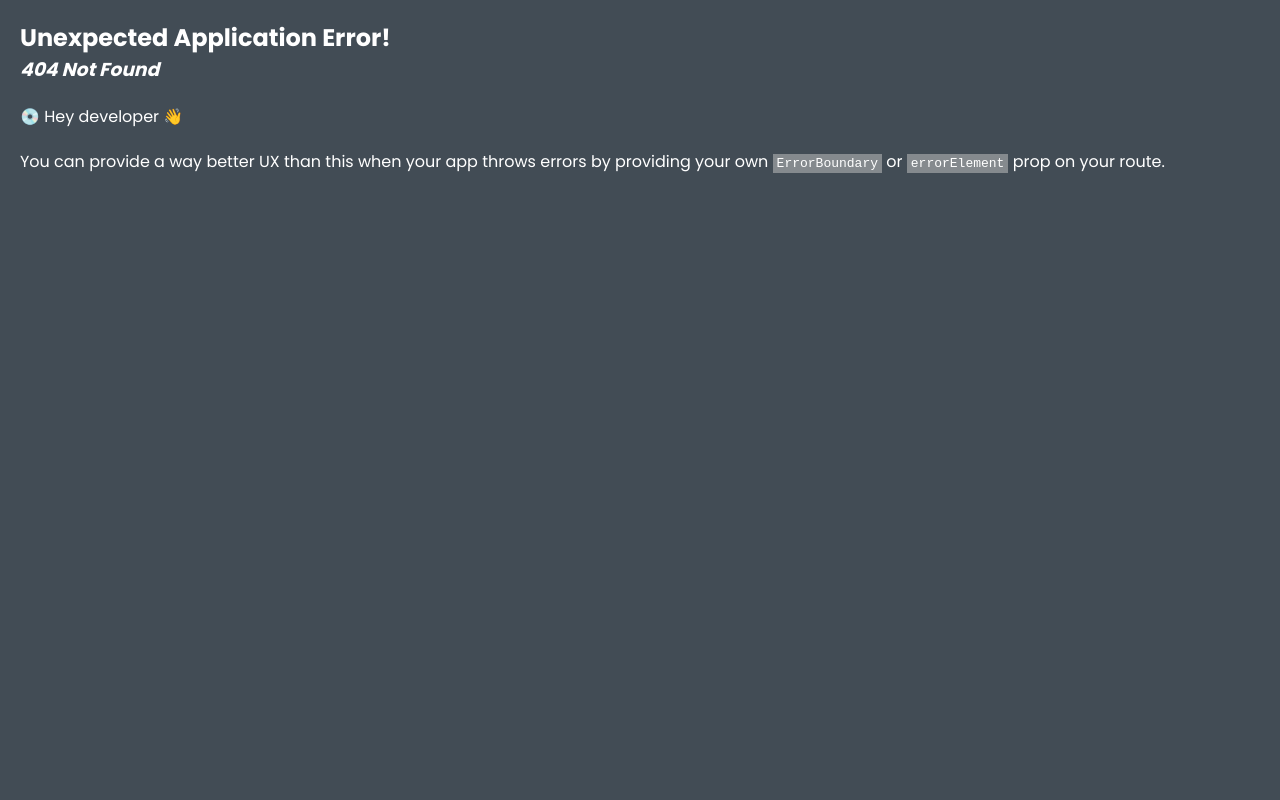
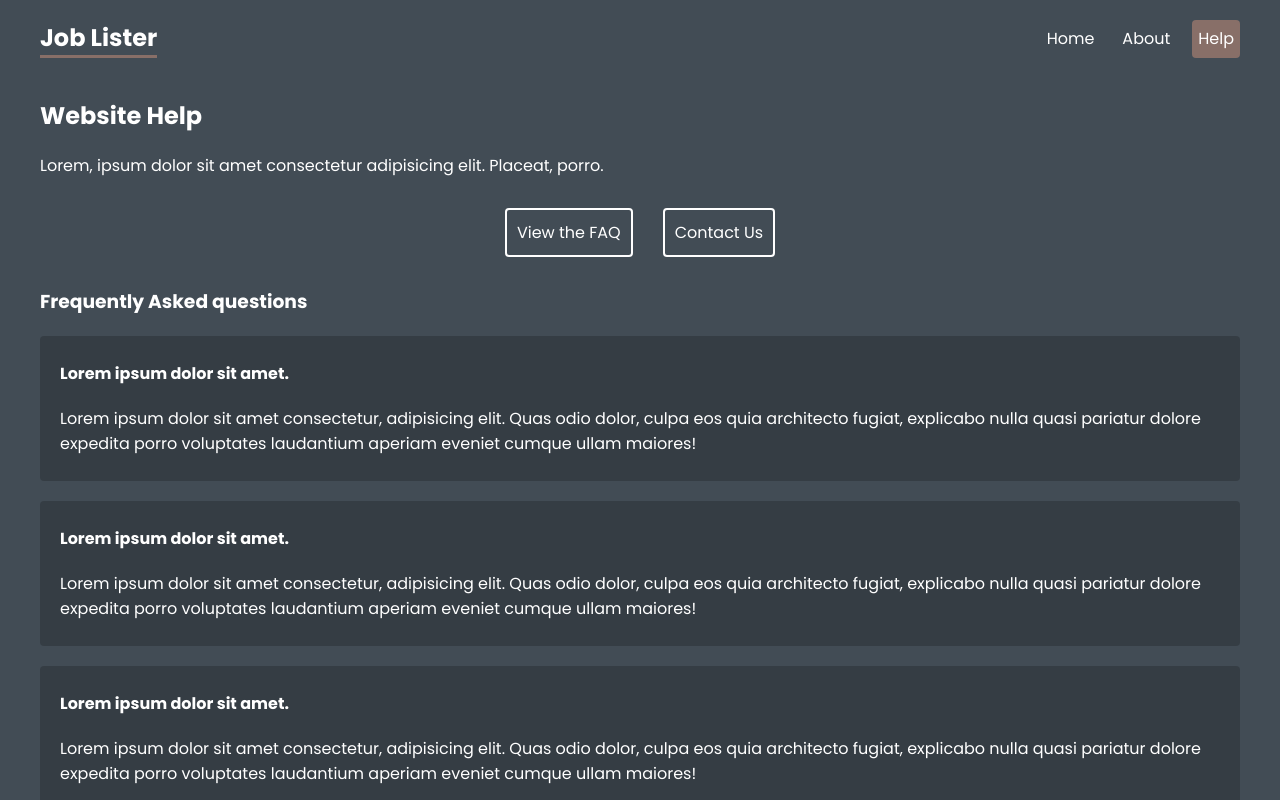
Before and after one commit to Blistighast/job-lister, a React (Create React App) app: page /help/faq in a window 1280 px wide. Before the commit this address had no page. Shown: the top 800 px of the page. Built offline with nearby package versions, Linux system fonts and the light colour scheme.

Commit message:
added help, faq, and contact pages

```diff
--- a/src/App.js
+++ b/src/App.js
@@ -8,15 +8,22 @@
 //pages
 import Home from "./pages/Home";
 import About from "./pages/About";
+import Faq from "./pages/help/Faq";
+import Contact from "./pages/help/Contact";
 
 //layouts
 import RootLayout from "./layouts/RootLayout";
+import HelpLayout from "./layouts/HelpLayout";
 
 const router = createBrowserRouter(
   createRoutesFromElements(
     <Route path="/" element={<RootLayout />}>
       <Route index element={<Home />} />
       <Route path="about" element={<About />} />
+      <Route path="help" element={<HelpLayout />}>
+        <Route path="faq" element={<Faq />} /> {/* /help/faq */}
+        <Route path="contact" element={<Contact />}/>
+      </Route>
     </Route>
   )
 );
--- a/src/index.css
+++ b/src/index.css
@@ -44,6 +44,7 @@
 
 header nav a {
   text-decoration: none;
+  color: white;
   padding: 6px;
   border-radius: 4px;
 }
@@ -60,8 +61,61 @@
 }
 
 /* help layout */
+.help-layout nav {
+  display: flex;
+  justify-content: center;
+  gap: 30px;
+  margin: 30px 0;
+}
+
+.help-layout nav a {
+  padding: 10px;
+  border: 2px solid white;
+  border-radius: 4px;
+  text-decoration: none;
+  color: white;
+}
+
+.help-layout nav a:hover {
+  border-color: var(--primary);
+}
+
+.help-layout nav a:active {
+  background: var(--primary);
+}
 
 /* faq */
+.faq .question {
+  background: rgba(0, 0, 0, 0.2);
+  padding: 5px 20px;
+  border-radius: 4px;
+  margin: 20px 0;
+}
+
+/* contact form */
+form {
+  margin-top: 30px;
+}
+
+form input,
+form label span,
+form textarea {
+  display: block;
+}
+
+form input,
+form textarea {
+  margin-bottom: 30px;
+  padding: 8px;
+  border-radius: 4px;
+  border: 0;
+  width: 300px;
+  color: var(--secondary);
+}
+
+form label span {
+  margin-bottom: 10px;
+}
 
 /* careers list */
 
--- /dev/null
+++ b/src/layouts/HelpLayout.js
@@ -0,0 +1,20 @@
+import { NavLink, Outlet } from "react-router-dom"
+
+const HelpLayout = () => {
+  return (
+    <div className="help-layout">
+      <h2>Website Help</h2>
+      <p>Lorem, ipsum dolor sit amet consectetur adipisicing elit. Placeat, porro.</p>
+
+      <nav>
+        <NavLink to="faq">View the FAQ</NavLink>
+        <NavLink to="contact">Contact Us</NavLink>
+      </nav>
+
+
+      <Outlet />
+    </div>
+  )
+}
+
+export default HelpLayout
--- a/src/layouts/RootLayout.js
+++ b/src/layouts/RootLayout.js
@@ -9,6 +9,7 @@
           <h1>Job Lister</h1>
           <NavLink to="/">Home</NavLink>
           <NavLink to="about">About</NavLink>
+          <NavLink to="help">Help</NavLink>
         </nav>
       </header>
       <main>
--- /dev/null
+++ b/src/pages/help/Contact.js
@@ -0,0 +1,20 @@
+
+const Contact = () => (
+  <div className="contact">
+    <h3>Contact Us</h3>
+
+    <form >
+      <label>
+        <span>Your Email</span>
+        <input type="email" name="email" required />
+      </label>
+      <label>
+        <span>Your message</span>
+        <textarea name="message"required></textarea>
+      </label>
+      <button>Submit</button>
+    </form>
+  </div>
+)
+
+export default Contact
--- /dev/null
+++ b/src/pages/help/Faq.js
@@ -0,0 +1,30 @@
+
+
+const Faq = () => (
+  <div className="faq">
+  <h3>Frequently Asked questions</h3>
+
+  <div className="question">
+    <p><strong>Lorem ipsum dolor sit amet.</strong></p>
+    <p>Lorem ipsum dolor sit amet consectetur, adipisicing elit. Quas odio dolor, culpa eos quia architecto fugiat, explicabo nulla quasi pariatur dolore expedita porro voluptates laudantium aperiam eveniet cumque ullam maiores!</p>
+  </div>
+
+  <div className="question">
+    <p><strong>Lorem ipsum dolor sit amet.</strong></p>
+    <p>Lorem ipsum dolor sit amet consectetur, adipisicing elit. Quas odio dolor, culpa eos quia architecto fugiat, explicabo nulla quasi pariatur dolore expedita porro voluptates laudantium aperiam eveniet cumque ullam maiores!</p>
+  </div>
+
+  <div className="question">
+    <p><strong>Lorem ipsum dolor sit amet.</strong></p>
+    <p>Lorem ipsum dolor sit amet consectetur, adipisicing elit. Quas odio dolor, culpa eos quia architecto fugiat, explicabo nulla quasi pariatur dolore expedita porro voluptates laudantium aperiam eveniet cumque ullam maiores!</p>
+  </div>
+
+  <div className="question">
+    <p><strong>Lorem ipsum dolor sit amet.</strong></p>
+    <p>Lorem ipsum dolor sit amet consectetur, adipisicing elit. Quas odio dolor, culpa eos quia architecto fugiat, explicabo nulla quasi pariatur dolore expedita porro voluptates laudantium aperiam eveniet cumque ullam maiores!</p>
+  </div>
+
+</div>
+)
+
+export default Faq
```
